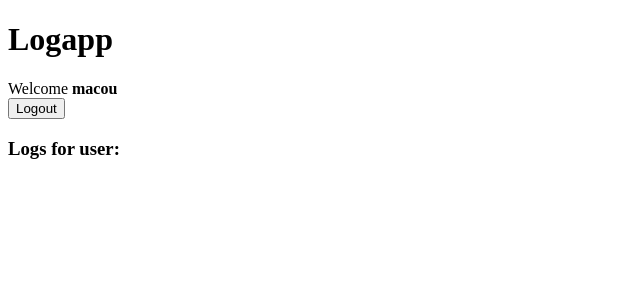
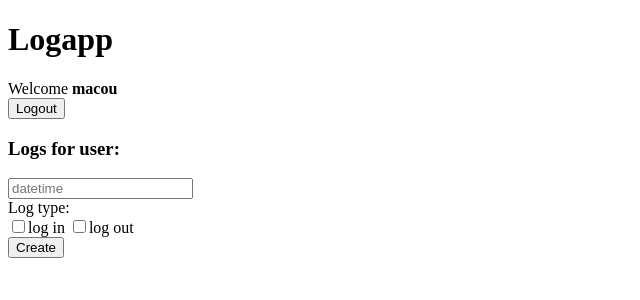
Before and after one commit to UncSald/CyberSecurityCourseProject, a Django app: page / in a window 1280 px wide. Shown: the top 300 px of the page, without its empty margins (0-640 px from the left). Run offline with Django 5.2, Linux system fonts and the light colour scheme; a user stored in the database is signed in; data comes from the database, SQL or seed files in the repository; parts of the project's set-up code (start-up, migrations or seed data) failed here and were passed over.

Commit message:
Added simple form

```diff
--- a/logapp/logins/templates/logpage.html
+++ b/logapp/logins/templates/logpage.html
@@ -20,6 +20,13 @@
             {% endfor %}
         </ul>
 
-
+        <div>
+            <form id="log" >
+                <input type="datetime" placeholder="datetime"><br>
+                Log type:<br>
+                <input type="checkbox">log in</input> <input type="checkbox">log out</input><br>
+                <button type="submit">Create</button>
+            </form>
+        </div>
     </body>
 </html>
```
